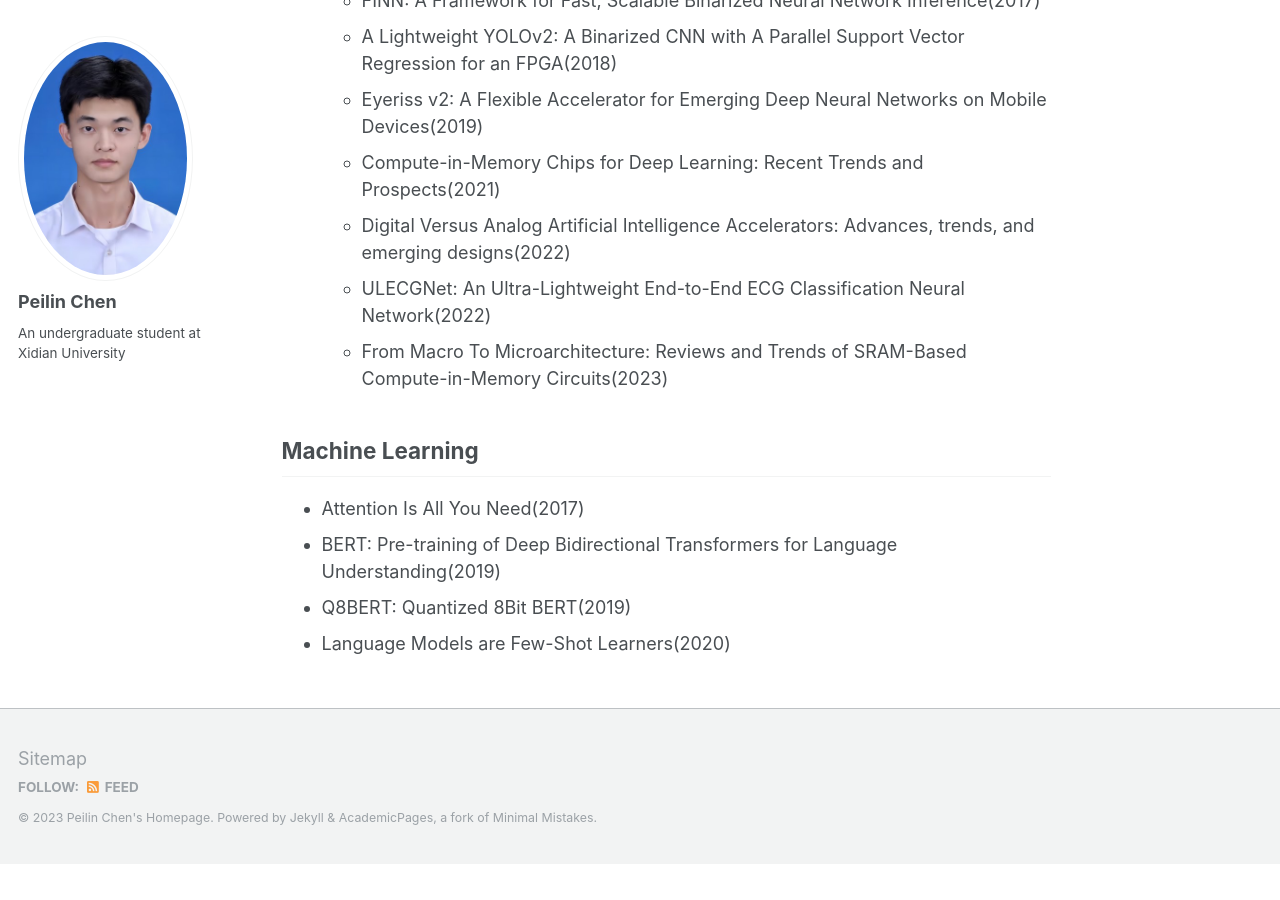
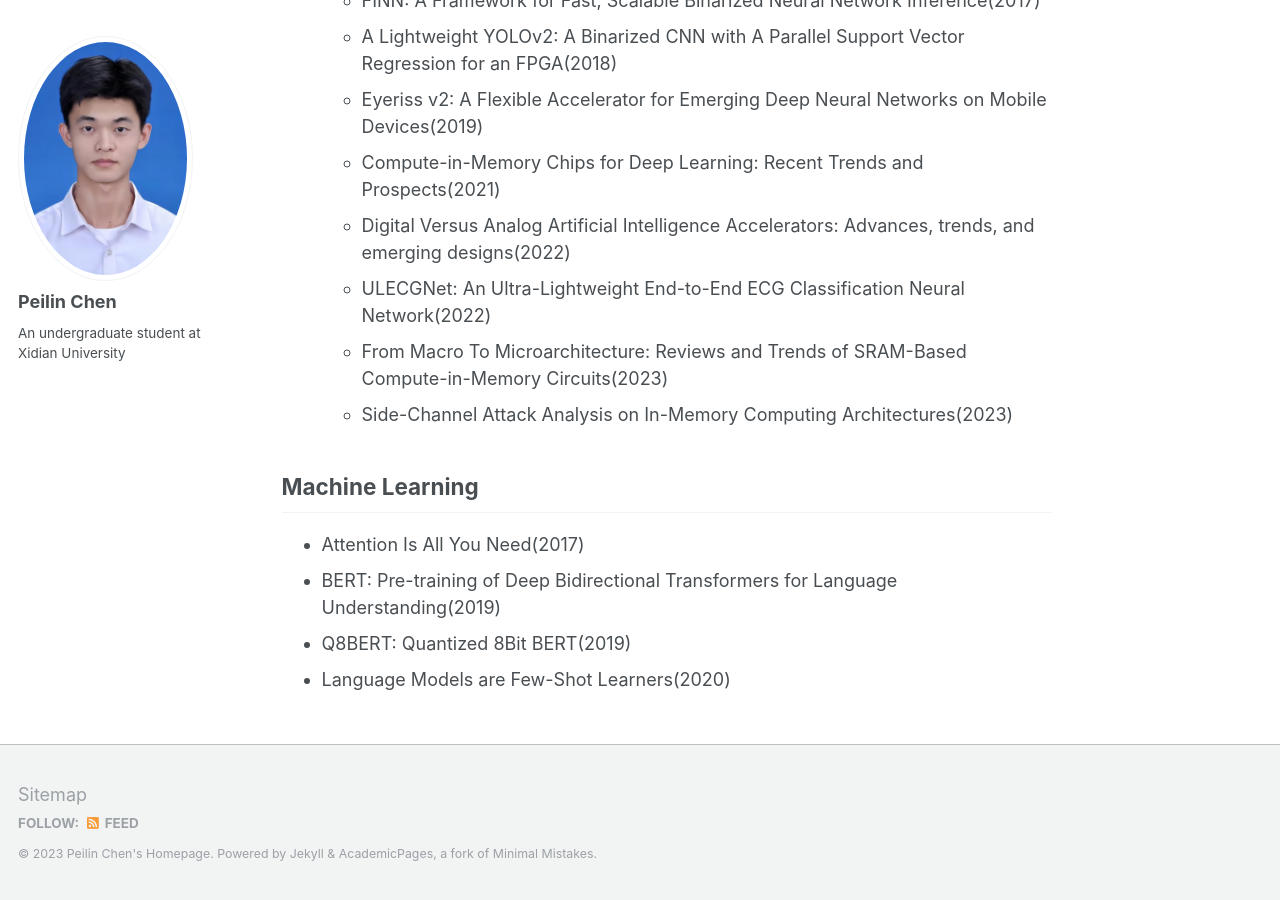
Before and after one commit to peilin-chen/peilin-chen.github.io, a Jekyll site: the page built from _pages/reading list.md, in a window 1280 px wide and 900 px high, scrolled down 2138 px. Built offline with Jekyll 4.4.1, drawn with Linux system fonts in a browser that asks for light colours; before the commit the page ends 3002 px from its top, so only the background shows below that.

Commit message:
Update reading list.md

```diff
--- a/_pages/reading list.md
+++ b/_pages/reading list.md
@@ -46,6 +46,7 @@ author_profile: true
   - Digital Versus Analog Artificial Intelligence Accelerators: Advances, trends, and emerging designs(2022)
   - ULECGNet: An Ultra-Lightweight End-to-End ECG Classification Neural Network(2022)
   - From Macro To Microarchitecture: Reviews and Trends of SRAM-Based Compute-in-Memory Circuits(2023)
+  - Side-Channel Attack Analysis on In-Memory Computing Architectures(2023)
 
 ## Machine Learning
   - Attention Is All You Need(2017)
```
